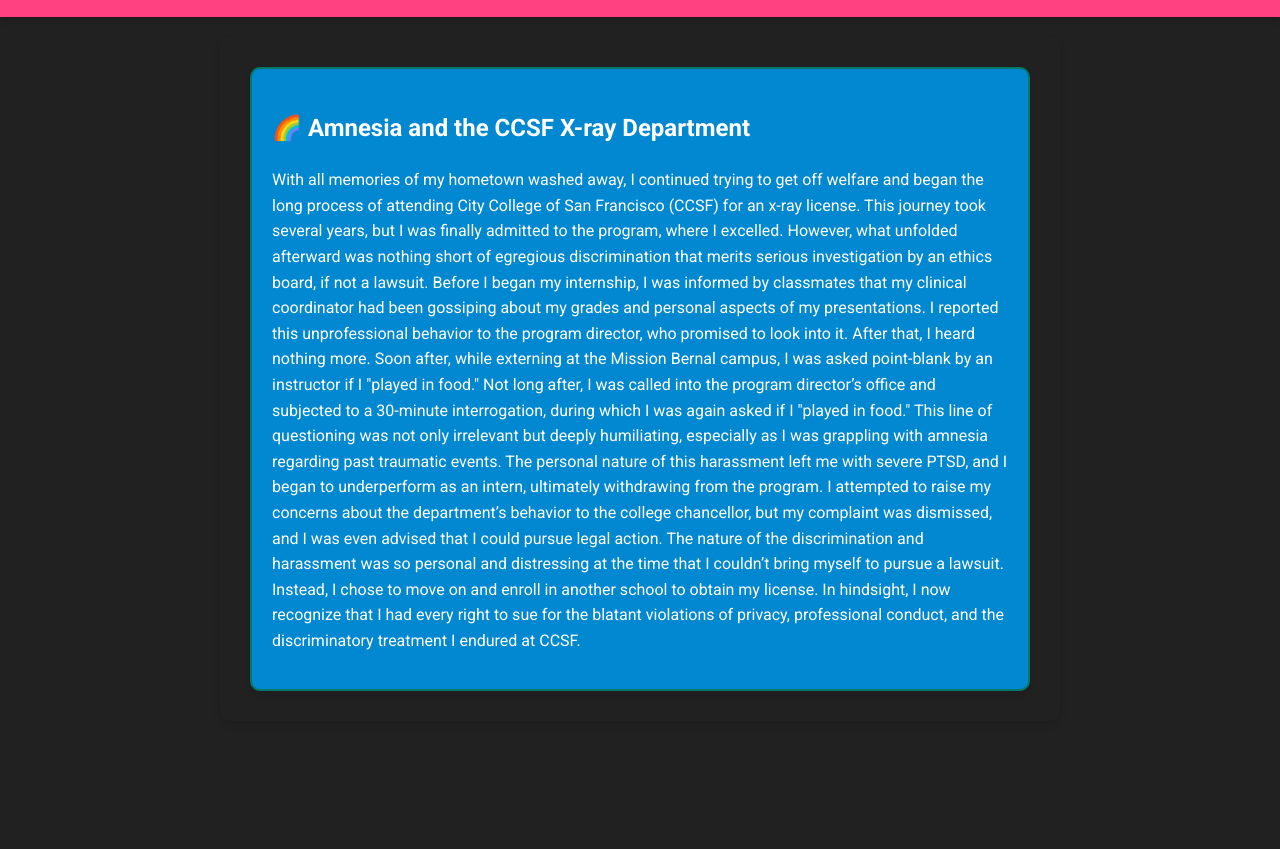
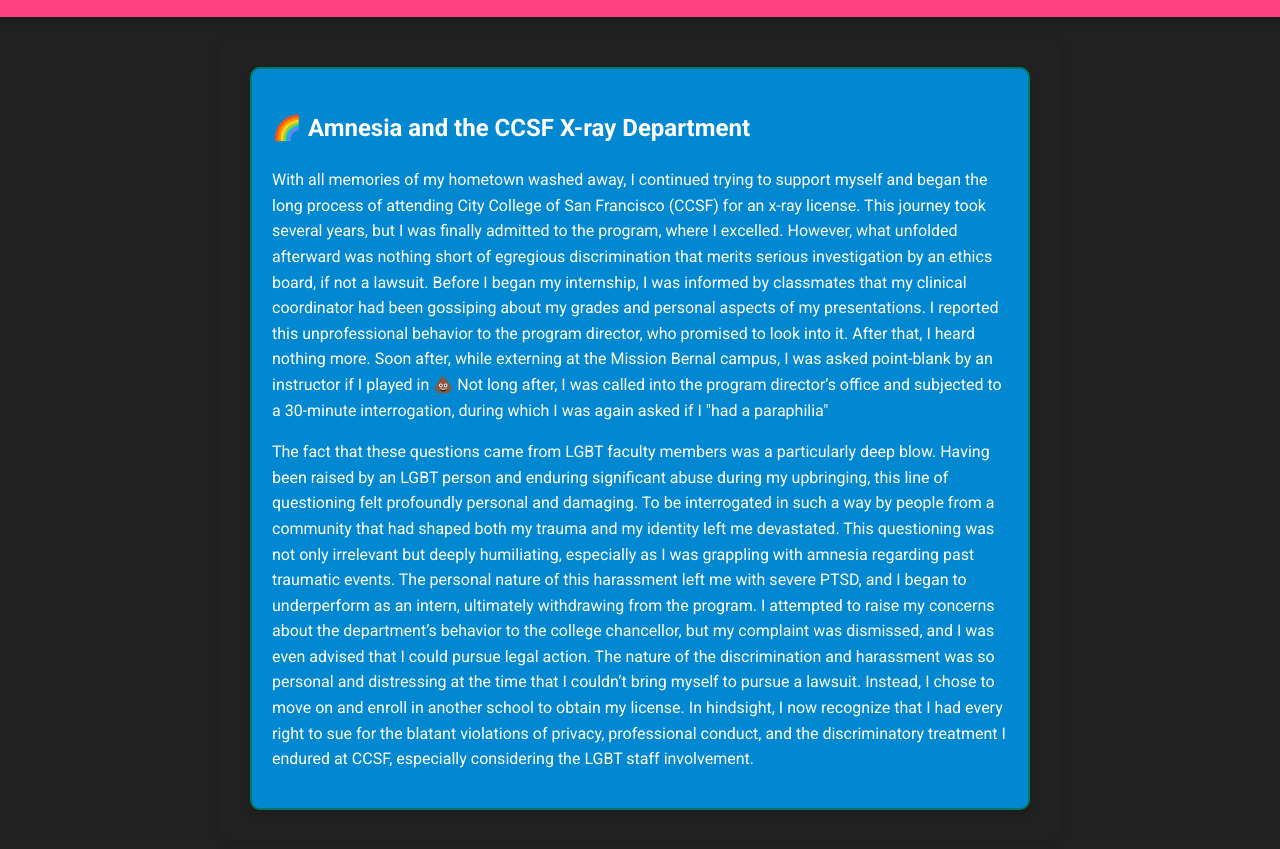
Before and after one commit to SparkleMotion4Ever/SparkleMotion4Ever, a plain HTML site: page amnesia.html in a window 1280 px wide. Shown: the part 87-936 px from the top of the page. Before the commit the page ends 828 px from the top, so only its background shows below. Drawn offline with Linux system fonts and the light colour scheme.

Commit message:
Add files via upload

```diff
--- a/amnesia.html
+++ b/amnesia.html
@@ -19,13 +19,16 @@
         <div class="box stage-box">
             <h2>🌈 Amnesia and the CCSF X-ray Department</h2>
             <p>
-                With all memories of my hometown washed away, I continued trying to get off welfare and began the long process of attending City College of San Francisco (CCSF) for an x-ray license. This journey took several years, but I was finally admitted to the program, where I excelled. However, what unfolded afterward was nothing short of egregious discrimination that merits serious investigation by an ethics board, if not a lawsuit.
+                With all memories of my hometown washed away, I continued trying to support myself and began the long process of attending City College of San Francisco (CCSF) for an x-ray license. This journey took several years, but I was finally admitted to the program, where I excelled. However, what unfolded afterward was nothing short of egregious discrimination that merits serious investigation by an ethics board, if not a lawsuit.
 
-Before I began my internship, I was informed by classmates that my clinical coordinator had been gossiping about my grades and personal aspects of my presentations. I reported this unprofessional behavior to the program director, who promised to look into it. After that, I heard nothing more. Soon after, while externing at the Mission Bernal campus, I was asked point-blank by an instructor if I "played in food." Not long after, I was called into the program director’s office and subjected to a 30-minute interrogation, during which I was again asked if I "played in food."
+Before I began my internship, I was informed by classmates that my clinical coordinator had been gossiping about my grades and personal aspects of my presentations. I reported this unprofessional behavior to the program director, who promised to look into it. After that, I heard nothing more. Soon after, while externing at the Mission Bernal campus, I was asked point-blank by an instructor if I played in 💩 Not long after, I was called into the program director’s office and subjected to a 30-minute interrogation, during which I was again asked if I "had a paraphilia"
+</p>
+<p>
+The fact that these questions came from LGBT faculty members was a particularly deep blow. Having been raised by an LGBT person and enduring significant abuse during my upbringing, this line of questioning felt profoundly personal and damaging. To be interrogated in such a way by people from a community that had shaped both my trauma and my identity left me devastated.
 
-This line of questioning was not only irrelevant but deeply humiliating, especially as I was grappling with amnesia regarding past traumatic events. The personal nature of this harassment left me with severe PTSD, and I began to underperform as an intern, ultimately withdrawing from the program.
+This questioning was not only irrelevant but deeply humiliating, especially as I was grappling with amnesia regarding past traumatic events. The personal nature of this harassment left me with severe PTSD, and I began to underperform as an intern, ultimately withdrawing from the program.
 
-I attempted to raise my concerns about the department’s behavior to the college chancellor, but my complaint was dismissed, and I was even advised that I could pursue legal action. The nature of the discrimination and harassment was so personal and distressing at the time that I couldn’t bring myself to pursue a lawsuit. Instead, I chose to move on and enroll in another school to obtain my license. In hindsight, I now recognize that I had every right to sue for the blatant violations of privacy, professional conduct, and the discriminatory treatment I endured at CCSF.
+I attempted to raise my concerns about the department’s behavior to the college chancellor, but my complaint was dismissed, and I was even advised that I could pursue legal action. The nature of the discrimination and harassment was so personal and distressing at the time that I couldn’t bring myself to pursue a lawsuit. Instead, I chose to move on and enroll in another school to obtain my license. In hindsight, I now recognize that I had every right to sue for the blatant violations of privacy, professional conduct, and the discriminatory treatment I endured at CCSF, especially considering the LGBT staff involvement.
             </p>
         </div>
     </section>
```
